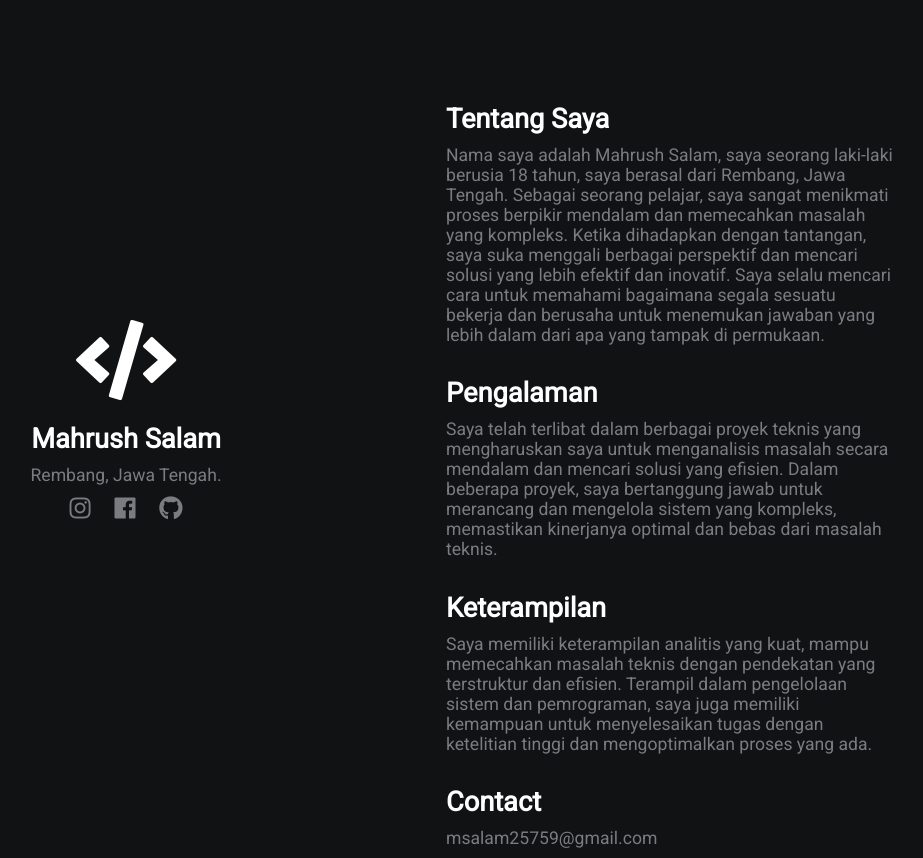
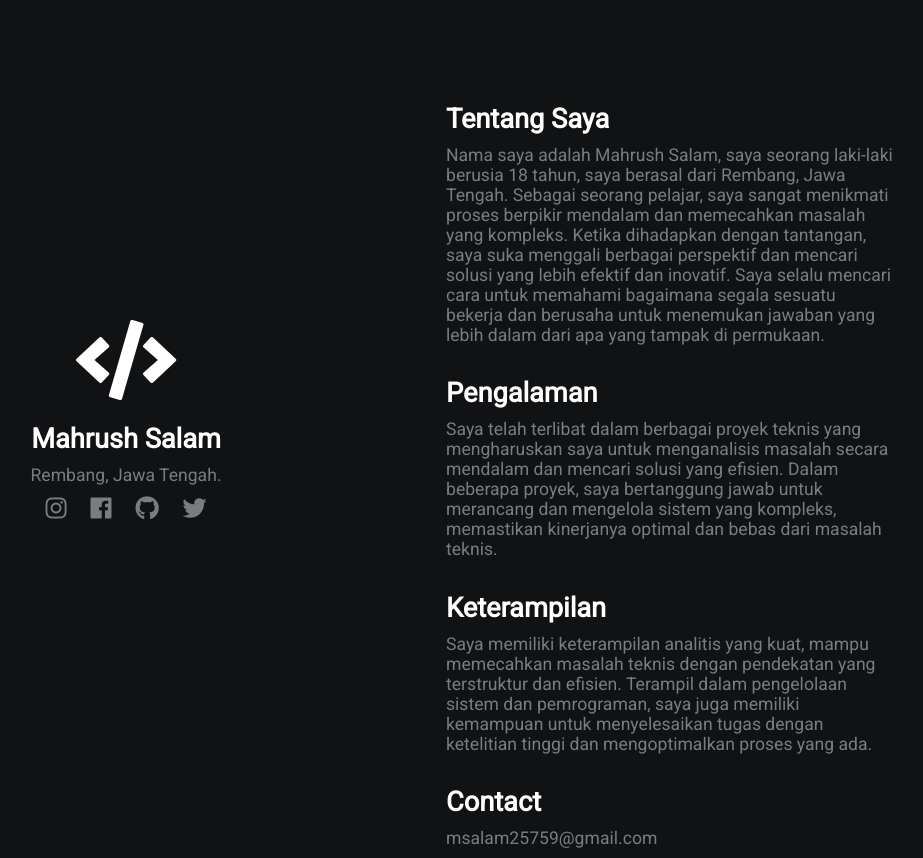
Before and after one commit to MahrushSalam/website, a plain HTML site: page index.html in a window 1280 px wide. Shown: the whole page, without its empty margins (194-1117 px from the left). Drawn offline with Linux system fonts and the light colour scheme.

Commit message:
Update index.html

```diff
--- a/index.html
+++ b/index.html
@@ -17,6 +17,7 @@
             <a href="https://www.instagram.com/2ez4ms/"><i class="fab fa-instagram"></i></a>
             <a href="https://www.facebook.com/mahrus.salam.142"><i class="fab fa-facebook"></i></a>
             <a href="https://github.com/MahrushSalam"><i class="fab fa-github"></i></a>
+            <a href="https://x.com/LamzNotFound"><i class="fab fa-twitter"></i></a>
         </div>
         <div class="section-2">
             <h2>Tentang Saya</h2>
```
